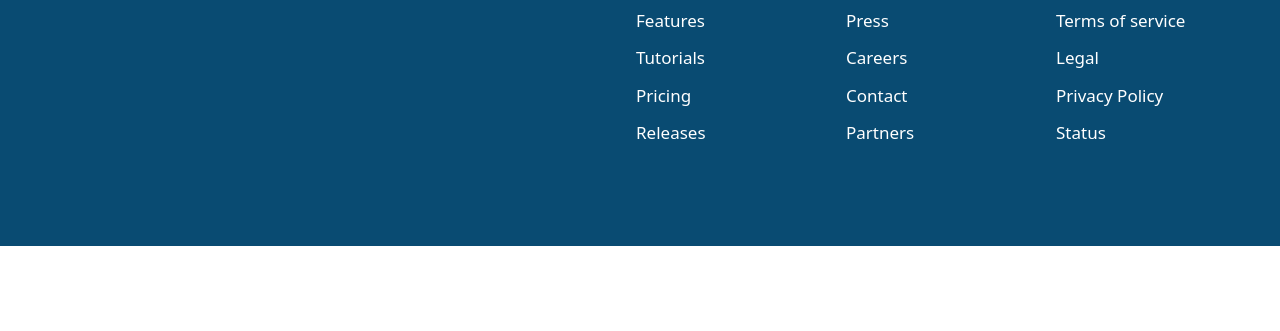
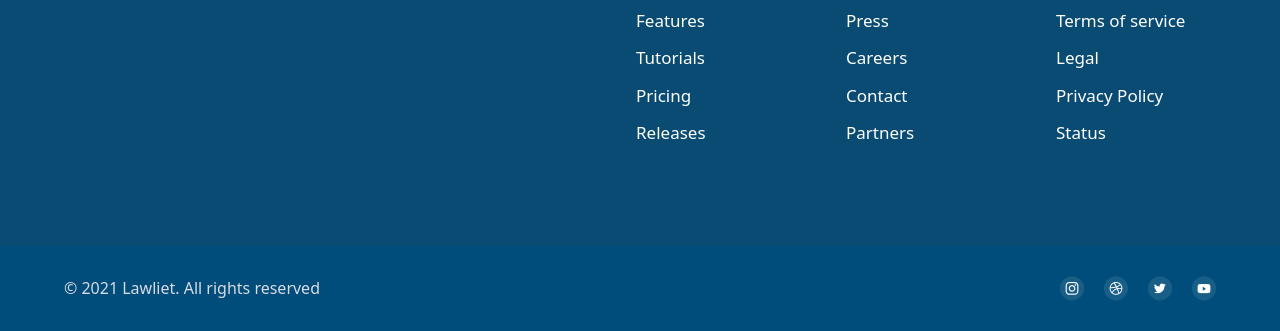
Before and after one commit to Msoleh27jr/home-work, a website: page src/index.html in a window 1280 px wide. Shown: the part 2964-3295 px from the top of the page. Before the commit the page ends 3210 px from the top, so only its background shows below. Drawn offline with Linux system fonts and the light colour scheme.

Commit message:
alhamdulilah i am done

```diff
--- a/src/index.html
+++ b/src/index.html
@@ -233,5 +233,16 @@
     </div>
 </div>
 <!-- [[[[[[[[[[[[[[[[[[[[[[[[[[[[[[[[[[[[[[[]]]]]]]]]]]]]]]]]]]]]]]]]]]]]]]]]]]]]]] -->
+<hr class="block lg:hidden">
+
+<div class="bg-[#004D7B] text-[#D9DBE1] px-[5%] py-[30px] flex justify-center lg:justify-between">
+    <div>© 2021 Lawliet. All rights reserved</div>
+    <div class="hidden lg:flex items-center gap-5">
+        <img src="../images/Social Icons.png">
+        <img src="../images/Social Icons(1).png">
+        <img src="../images/Social Icons(2).png">
+        <img src="../images/Social Icons(3).png">
+    </div>
+</div>
     </body>
 </html>
```
